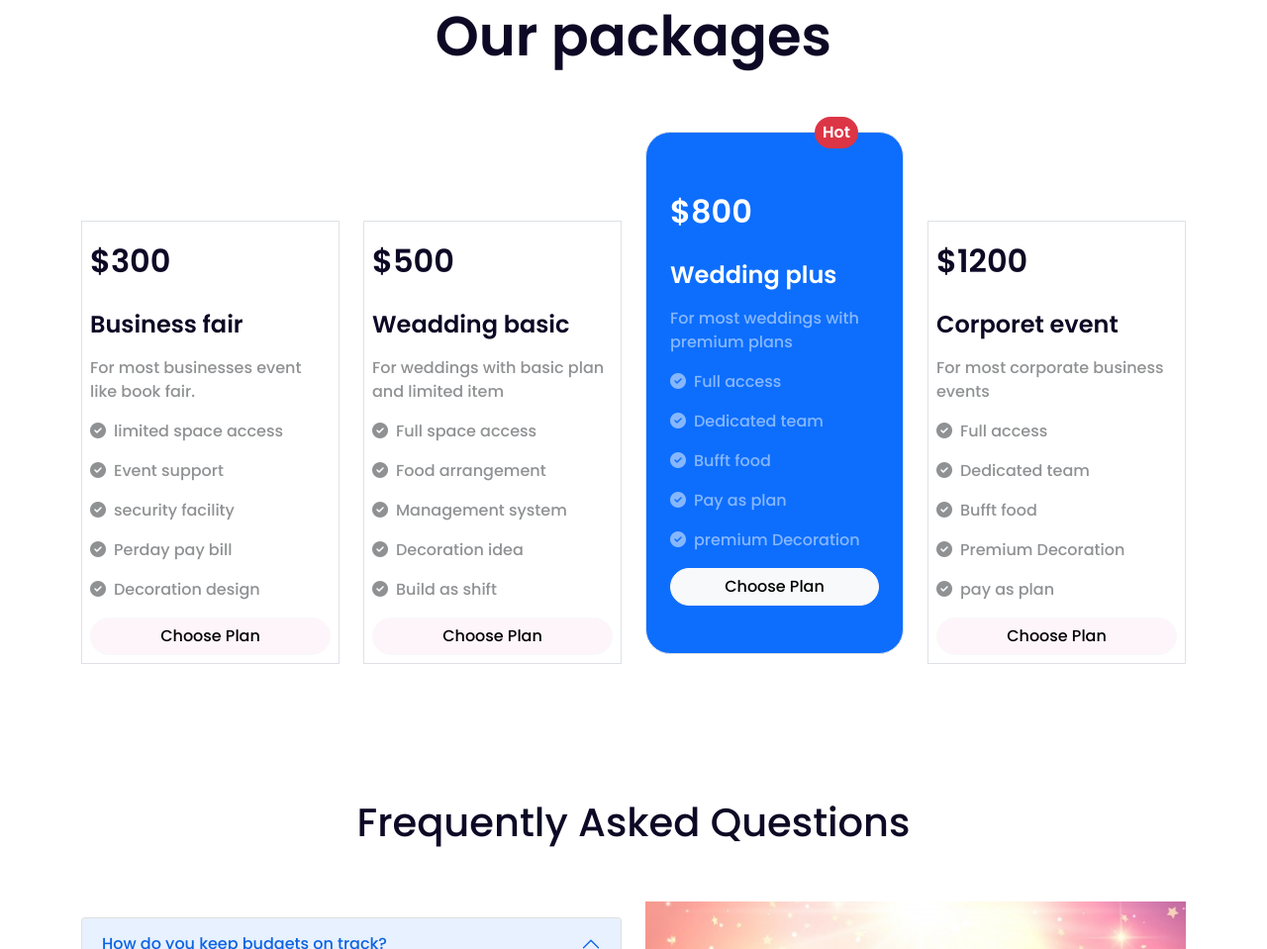
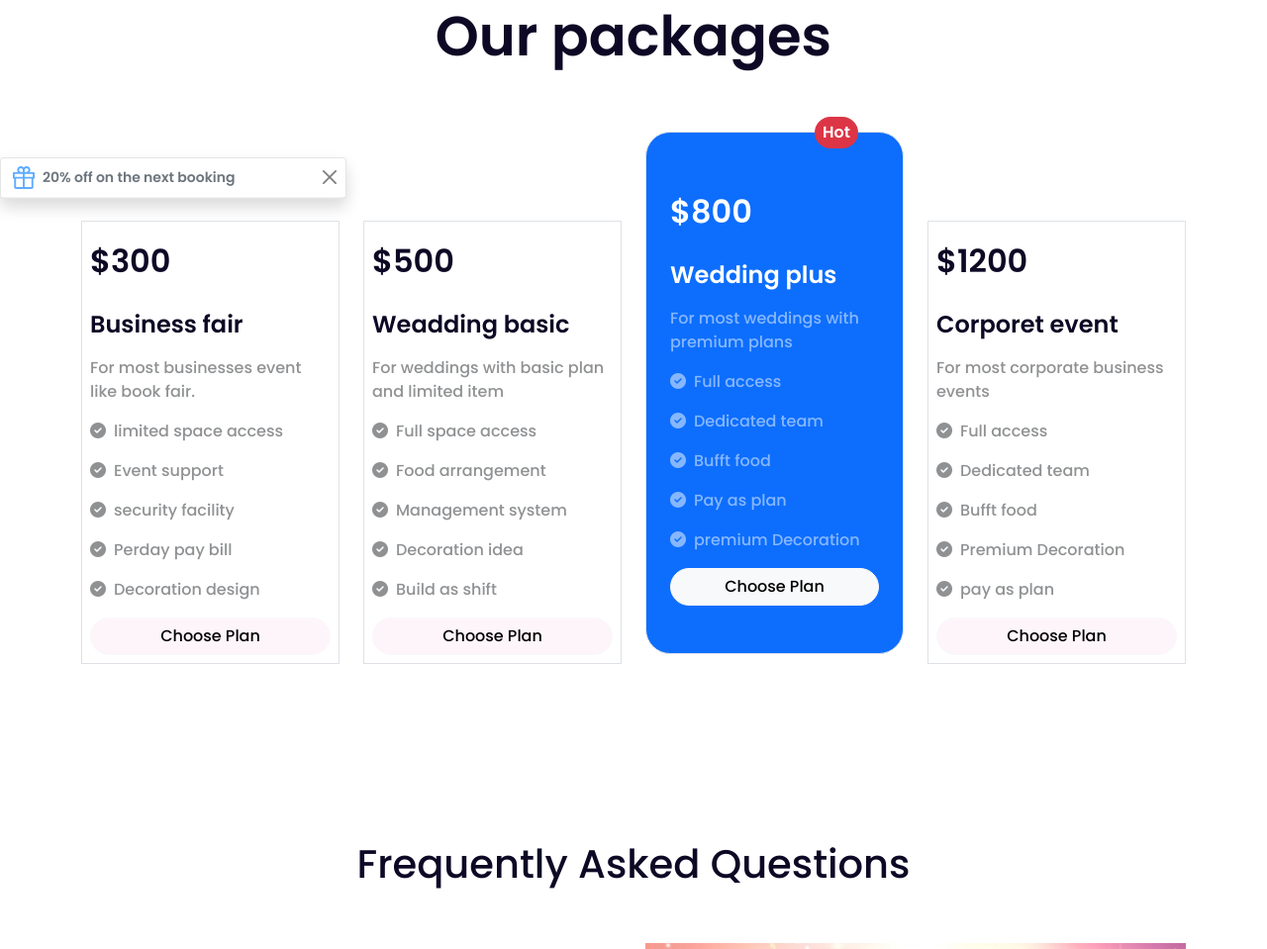
Before and after one commit to ibrahimkhalil188/PSC-Convention-Hall, a plain HTML site: page index.html in a window 1280 px wide. Shown: the part 771-1730 px from the top of the page at 99% size. Drawn offline with nearby package versions, Linux system fonts and the light colour scheme.

Commit message:
toast add

```diff
--- a/index.html
+++ b/index.html
@@ -175,8 +175,19 @@
                     </div>
                 </div>
             </div>
+            <!-- toast -->
+            <div class=" offer toast show" role="alert" aria-live="assertive" aria-atomic="true">
+                <div class="toast-header">
+                    <img src="icons/Vector.svg" class="rounded me-2" alt="...">
+                    <strong class="me-auto">20% off on the next booking</strong>
+                    <button type="button" class="btn-close" data-bs-dismiss="toast" aria-label="Close"></button>
+                </div>
+            </div>
+
+
 
         </section>
+
         <!-- FAQ Section start  -->
         <section class="container">
             <h1 class="text-center py-5">Frequently Asked Questions</h1>
@@ -257,7 +268,7 @@
             </div>
 
         </section>
-
+        <!-- FAQ Section start  -->
 
     </main>
     <footer class="bg-dark mt-5">
--- a/style.css
+++ b/style.css
@@ -33,6 +33,10 @@ i{
     padding-right: 8px;
 
 }
+.offer{
+    position: relative;
+    top:-600px;
+}
     @media only screen and (max-width:992px) {
         .hot-plan{
             position: relative;
```
Also changed, not shown: images/ne.jpg (added), images/next-3.jpg (added), 1 other file.
